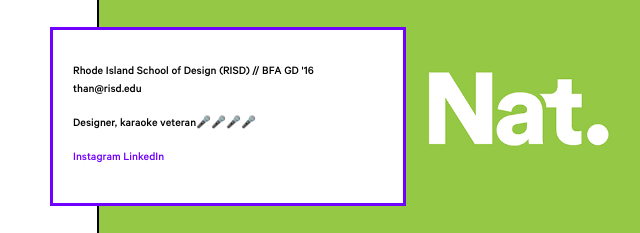
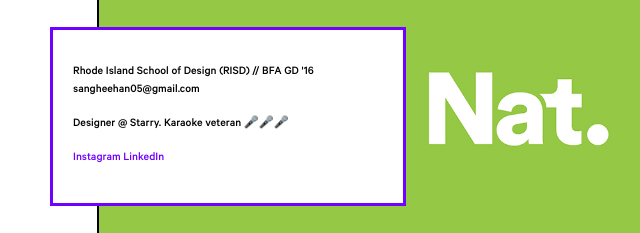
Before and after one commit to tina-han/portfolio, a plain HTML site: page index.html in a window 1280 px wide. Both pictures are taken after a click on the link "about me". Shown: the part 183-416 px from the top of the page, 0-640 px from the left. Drawn offline with Linux system fonts and the light colour scheme.

Commit message:
Update index.html

```diff
--- a/index.html
+++ b/index.html
@@ -27,9 +27,9 @@
     <div id="leftnav">
       <div class="messagepop pop">
         <p>Rhode Island School of Design (RISD) // BFA GD '16<br>
-        than@risd.edu</p>
+        sangheehan05@gmail.com</p>
 
-        <p>Designer, karaoke veteran🎤🎤🎤🎤</p>
+        <p>Designer @ Starry. Karaoke veteran 🎤🎤🎤</p>
         <p style="color:rgb(112, 0, 255)"><a href="https://www.instagram.com/tinahan0/">Instagram</a> <a href="https://www.linkedin.com/in/sanghee-t-han/">LinkedIn</a>
       </div>
         <hgroup>
```
